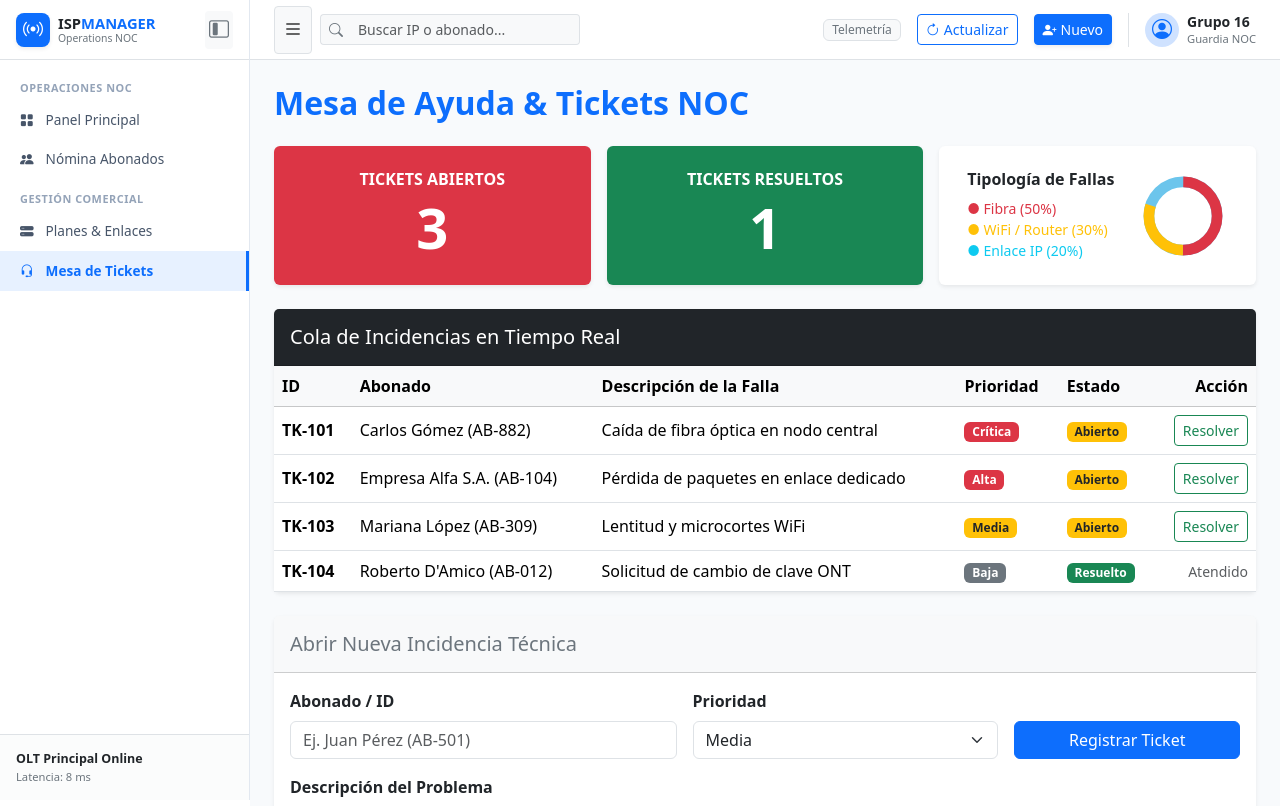
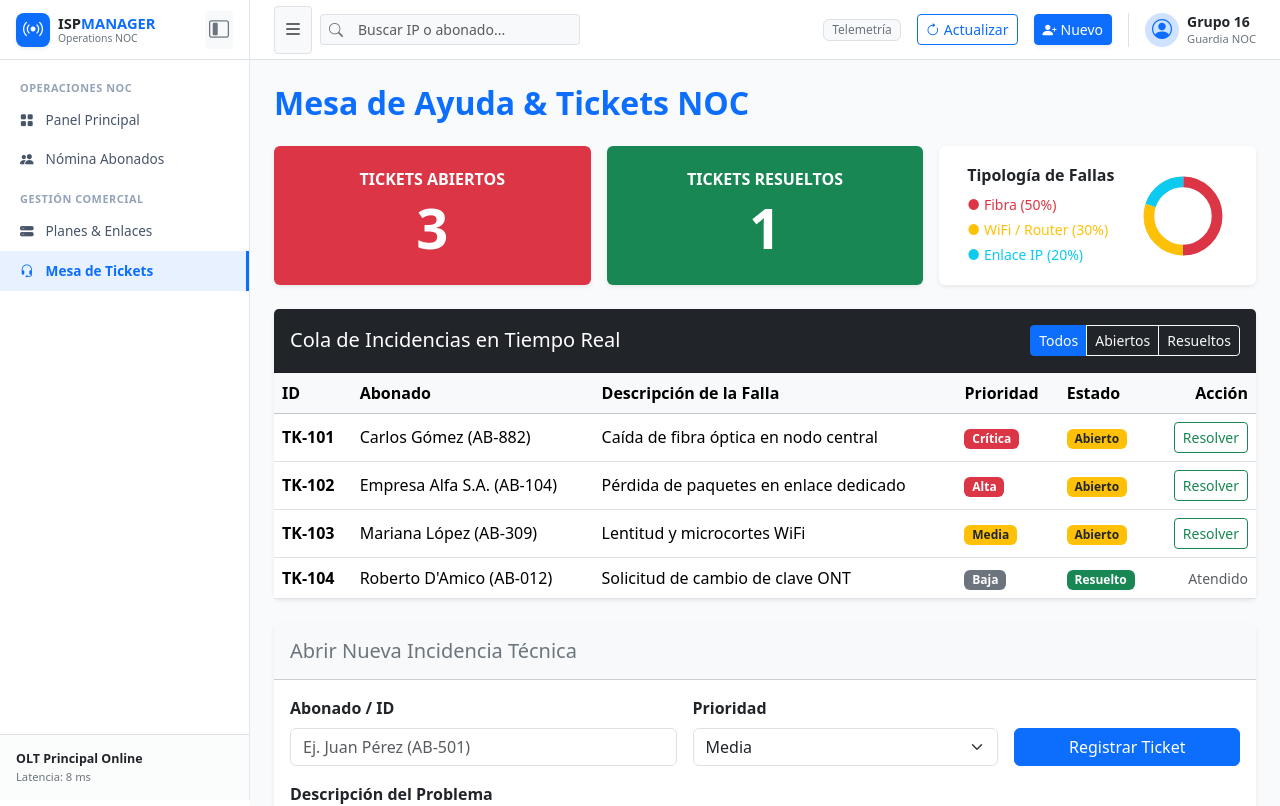
Before and after one commit to AlexisLencina-prog/manager-isp-frontend, a React (Vite) app: page /soporte in a window 1280 px wide. Shown: the top 806 px of the page. Built offline with nearby package versions, Linux system fonts and the light colour scheme.

Commit message:
feat(tp7): aplica useState y useEffect en Planes y Soporte con sincronizacion y filtros

```diff
--- a/src/Pages/PlanesPage.jsx
+++ b/src/Pages/PlanesPage.jsx
@@ -1,4 +1,4 @@
-import React, { useState } from 'react';
+import React, { useState, useEffect } from 'react';
 
 const PLANES = [
   {
@@ -8,8 +8,8 @@ const PLANES = [
     unidad: 'MBPS',
     precioMensual: 8000,
     destacado: false,
-    colorGrafico: '#0dcaf0', // Color celeste / info
-    porcentajeGrafico: 35,   // Porcentaje visual del anillo
+    colorGrafico: '#0dcaf0',
+    porcentajeGrafico: 35,
     caracteristicas: [
       '50 Mbps de velocidad',
       'Ideal para 1-2 dispositivos',
@@ -23,8 +23,8 @@ const PLANES = [
     unidad: 'MBPS',
     precioMensual: 12000,
     destacado: false,
-    colorGrafico: '#0d6efd', // Color azul principal
-    porcentajeGrafico: 65,   // Porcentaje visual del anillo
+    colorGrafico: '#0d6efd',
+    porcentajeGrafico: 65,
     caracteristicas: [
       '150 Mbps de velocidad',
       'Ideal para 3-5 dispositivos',
@@ -39,8 +39,8 @@ const PLANES = [
     precioMensual: 18000,
     destacado: true,
     badgeText: 'RECOMENDADO',
-    colorGrafico: '#6f42c1', // Color violeta / premium
-    porcentajeGrafico: 100,  // Círculo completo
+    colorGrafico: '#6f42c1',
+    porcentajeGrafico: 100,
     caracteristicas: [
       '300 Mbps de velocidad',
       'Ideal para hogares con alto consumo',
@@ -50,11 +50,48 @@ const PLANES = [
 ];
 
 export const PlanesPage = () => {
-  const [esAnual, setEsAnual] = useState(false);
+  // --- USESTATE ---
+  const [esAnual, setEsAnual] = useState(() => {
+    // Recupera la preferencia guardada en el navegador si existe
+    const guardado = localStorage.getItem('facturacion_anual');
+    return guardado ? JSON.parse(guardado) : false;
+  });
+
   const [planSeleccionado, setPlanSeleccionado] = useState('PLAN-BASICO');
+  const [mensajeNotificacion, setMensajeNotificacion] = useState('');
+
+  // --- USEEFFECT 1: Sincronización con localStorage al cambiar esAnual ---
+  useEffect(() => {
+    localStorage.setItem('facturacion_anual', JSON.stringify(esAnual));
+  }, [esAnual]); // Se ejecuta únicamente cuando la dependencia 'esAnual' cambia
+
+  // --- USEEFFECT 2: Alerta/Efecto al cambiar de plan o modalidad ---
+  useEffect(() => {
+    const planObj = PLANES.find((p) => p.id === planSeleccionado);
+    if (planObj) {
+      setMensajeNotificacion(
+        `Has seleccionado ${planObj.nombre} con facturación ${esAnual ? 'Anual (-15%)' : 'Mensual'}.`
+      );
+
+      // Ocultar la notificación automáticamente a los 4 segundos (Cleanup de timer)
+      const timer = setTimeout(() => {
+        setMensajeNotificacion('');
+      }, 4000);
+
+      return () => clearTimeout(timer); // Cleanup function para evitar fugas
+    }
+  }, [planSeleccionado, esAnual]); // Dependencias: cambia si el usuario elige otro plan o cambia la facturación
 
   return (
     <>
+      {/* Alerta dinámica generada por useEffect */}
+      {mensajeNotificacion && (
+        <div className="alert alert-info border-0 shadow-sm d-flex align-items-center mb-4 rounded-3 fade show">
+          <i className="bi bi-info-circle-fill fs-5 me-2 text-info"></i>
+          <div>{mensajeNotificacion}</div>
+        </div>
+      )}
+
       {/* Encabezado y Toggle Mensual/Anual */}
       <div className="d-flex justify-content-between align-items-center mb-4">
         <div>
@@ -87,14 +124,11 @@ export const PlanesPage = () => {
       <div className="row g-4">
         {PLANES.map((plan) => {
           const isSelected = planSeleccionado === plan.id;
-
           const precioMensualConDescuento = esAnual
             ? Math.round(plan.precioMensual * 0.85)
             : plan.precioMensual;
 
           const precioTotalAnual = precioMensualConDescuento * 12;
-
-          // Cálculo del borde pintado para el SVG circular
           const dashArray = `${plan.porcentajeGrafico} ${100 - plan.porcentajeGrafico}`;
 
           return (
@@ -104,7 +138,6 @@ export const PlanesPage = () => {
                   isSelected ? 'border-2 border-primary' : 'border-0'
                 }`}
               >
-                {/* Encabezado azul oscuro */}
                 <div
                   className="d-flex justify-content-between align-items-center py-3 px-4"
                   style={{ backgroundColor: '#005691', color: '#ffffff' }}
@@ -118,10 +151,8 @@ export const PlanesPage = () => {
                 </div>
 
                 <div className="card-body d-flex flex-column align-items-center text-center p-4">
-                  {/* Gráfico SVG en dona pintado con el color de cada plan */}
                   <div className="my-3 position-relative d-flex align-items-center justify-content-center">
                     <svg width="140" height="140" viewBox="0 0 42 42">
-                      {/* Fondo gris del anillo */}
                       <circle
                         cx="21"
                         cy="21"
@@ -130,7 +161,6 @@ export const PlanesPage = () => {
                         stroke="#e9ecef"
                         strokeWidth="4"
                       />
-                      {/* Anillo pintado con color y porcentaje correspondiente */}
                       <circle
                         cx="21"
                         cy="21"
@@ -143,7 +173,6 @@ export const PlanesPage = () => {
                       />
                     </svg>
 
-                    {/* Texto dentro del gráfico circular */}
                     <div className="position-absolute d-flex flex-column align-items-center">
                       <span className="h3 fw-bold text-dark mb-0">{plan.velocidad}</span>
                       <small className="text-muted fw-semibold" style={{ fontSize: '0.75rem' }}>
@@ -152,7 +181,6 @@ export const PlanesPage = () => {
                     </div>
                   </div>
 
-                  {/* Precios y desglose anual */}
                   <div className="my-2">
                     <div>
                       <span className="display-6 fw-bold text-dark">
@@ -168,7 +196,6 @@ export const PlanesPage = () => {
                     )}
                   </div>
 
-                  {/* Lista de características */}
                   <ul className="list-unstyled w-100 text-start my-3 pt-3 border-top">
                     {plan.caracteristicas.map((item, idx) => (
                       <li key={idx} className="mb-2 text-secondary small d-flex align-items-center">
@@ -178,7 +205,6 @@ export const PlanesPage = () => {
                     ))}
                   </ul>
 
-                  {/* Botón de Selección */}
                   <div className="mt-auto w-100 pt-3">
                     <button
                       type="button"
--- a/src/Pages/SoportePage.jsx
+++ b/src/Pages/SoportePage.jsx
@@ -1,4 +1,4 @@
-import React, { useState } from 'react';
+import React, { useState, useEffect } from 'react';
 
 const TICKETS_INICIALES = [
   {
@@ -24,7 +24,7 @@ const TICKETS_INICIALES = [
   },
   {
     id: 'TK-104',
-    abonado: 'Roberto D\'Amico (AB-012)',
+    abonado: "Roberto D'Amico (AB-012)",
     falla: 'Solicitud de cambio de clave ONT',
     prioridad: 'Baja',
     estado: 'Resuelto'
@@ -32,14 +32,27 @@ const TICKETS_INICIALES = [
 ];
 
 export const SoportePage = () => {
+  // --- USESTATE ---
   const [tickets, setTickets] = useState(TICKETS_INICIALES);
   const [fallaForm, setFallaForm] = useState('');
   const [abonadoForm, setAbonadoForm] = useState('');
   const [prioridadForm, setPrioridadForm] = useState('Media');
+  const [filtroEstado, setFiltroEstado] = useState('Todos');
 
   const abiertos = tickets.filter((t) => t.estado === 'Abierto').length;
   const resueltos = tickets.filter((t) => t.estado === 'Resuelto').length;
 
+  // --- USEEFFECT: Sincronizar el título de la pestaña del navegador ---
+  useEffect(() => {
+    document.title = `(${abiertos}) Tickets Abiertos - ISP Manager`;
+
+    // Cleanup: Restablece el título por defecto al cambiar de página/desmontar
+    return () => {
+      document.title = 'ISP MANAGER - Sistema de Gestión NOC';
+    };
+  }, [abiertos]); // Dependencia: Se ejecuta cada vez que el número de tickets 'abiertos' cambia
+
+  // Manejadores de eventos
   const handleResolver = (id) => {
     setTickets(
       tickets.map((t) => (t.id === id ? { ...t, estado: 'Resuelto' } : t))
@@ -62,6 +75,13 @@ export const SoportePage = () => {
     setAbonadoForm('');
     setFallaForm('');
   };
+
+  // Filtrado reactivo de tickets según estado
+  const ticketsFiltrados = tickets.filter((ticket) => {
+    if (filtroEstado === 'Abiertos') return ticket.estado === 'Abierto';
+    if (filtroEstado === 'Resueltos') return ticket.estado === 'Resuelto';
+    return true; // Todos
+  });
 
   const getBadgePrioridad = (prioridad) => {
     switch (prioridad) {
@@ -102,14 +122,21 @@ export const SoportePage = () => {
             <div className='card-body d-flex align-items-center justify-content-around py-3'>
               <div>
                 <h6 className='fw-bold mb-2'>Tipología de Fallas</h6>
-                <small className='d-block text-danger'>● Fibra (50%)</small>
-                <small className='d-block text-warning'>● WiFi / Router (30%)</small>
-                <small className='d-block text-info'>● Enlace IP (20%)</small>
+                <div className='d-flex align-items-center gap-1 text-danger small mb-1'>
+                  <span className='fw-bold'>●</span> Fibra (50%)
+                </div>
+                <div className='d-flex align-items-center gap-1 text-warning small mb-1'>
+                  <span className='fw-bold'>●</span> WiFi / Router (30%)
+                </div>
+                <div className='d-flex align-items-center gap-1 text-info small'>
+                  <span className='fw-bold'>●</span> Enlace IP (20%)
+                </div>
               </div>
               <svg width='90' height='90' viewBox='0 0 42 42' className='donut'>
-                <circle cx='21' cy='21' r='15.915' fill='transparent' stroke='#6cc5ec' strokeWidth='5'></circle>
+                <circle cx='21' cy='21' r='15.915' fill='transparent' stroke='#e9ecef' strokeWidth='5'></circle>
                 <circle cx='21' cy='21' r='15.915' fill='transparent' stroke='#dc3545' strokeWidth='5' strokeDasharray='50 50' strokeDashoffset='25'></circle>
                 <circle cx='21' cy='21' r='15.915' fill='transparent' stroke='#ffc107' strokeWidth='5' strokeDasharray='30 70' strokeDashoffset='75'></circle>
+                <circle cx='21' cy='21' r='15.915' fill='transparent' stroke='#0dcaf0' strokeWidth='5' strokeDasharray='20 80' strokeDashoffset='45'></circle>
               </svg>
             </div>
           </div>
@@ -118,9 +145,25 @@ export const SoportePage = () => {
 
       {/* Tabla de Cola de Tickets */}
       <div className='card border-0 shadow-sm mb-4'>
-        <div className='card-header bg-dark text-white py-3'>
+        <div className='card-header bg-dark text-white py-3 d-flex justify-content-between align-items-center'>
           <h5 className='mb-0'>Cola de Incidencias en Tiempo Real</h5>
+          {/* Botones de Filtro por Estado (useState) */}
+          <div className='btn-group btn-group-sm' role='group'>
+            {['Todos', 'Abiertos', 'Resueltos'].map((estado) => (
+              <button
+                key={estado}
+                type='button'
+                className={`btn ${
+                  filtroEstado === estado ? 'btn-primary' : 'btn-outline-light'
+                }`}
+                onClick={() => setFiltroEstado(estado)}
+              >
+                {estado}
+              </button>
+            ))}
+          </div>
         </div>
+
         <div className='card-body p-0 table-responsive'>
           <table className='table table-hover align-middle mb-0'>
             <thead className='table-light'>
@@ -134,7 +177,7 @@ export const SoportePage = () => {
               </tr>
             </thead>
             <tbody>
-              {tickets.map((ticket) => (
+              {ticketsFiltrados.map((ticket) => (
                 <tr key={ticket.id}>
                   <td className='fw-bold'>{ticket.id}</td>
                   <td>{ticket.abonado}</td>
@@ -145,7 +188,13 @@ export const SoportePage = () => {
                     </span>
                   </td>
                   <td>
-                    <span className={`badge ${ticket.estado === 'Abierto' ? 'bg-warning text-dark' : 'bg-success'}`}>
+                    <span
+                      className={`badge ${
+                        ticket.estado === 'Abierto'
+                          ? 'bg-warning text-dark'
+                          : 'bg-success'
+                      }`}
+                    >
                       {ticket.estado}
                     </span>
                   </td>
@@ -164,6 +213,13 @@ export const SoportePage = () => {
                   </td>
                 </tr>
               ))}
+              {ticketsFiltrados.length === 0 && (
+                <tr>
+                  <td colSpan='6' className='text-center py-3 text-muted'>
+                    No hay incidencias para mostrar en esta categoría.
+                  </td>
+                </tr>
+              )}
             </tbody>
           </table>
         </div>
@@ -177,7 +233,9 @@ export const SoportePage = () => {
         <div className='card-body'>
           <form onSubmit={handleNuevoTicket} className='row g-3'>
             <div className='col-12 col-md-5'>
-              <label htmlFor='abonado' className='form-label fw-semibold'>Abonado / ID</label>
+              <label htmlFor='abonado' className='form-label fw-semibold'>
+                Abonado / ID
+              </label>
               <input
                 type='text'
                 id='abonado'
@@ -189,7 +247,9 @@ export const SoportePage = () => {
               />
             </div>
             <div className='col-12 col-md-4'>
-              <label htmlFor='prioridad' className='form-label fw-semibold'>Prioridad</label>
+              <label htmlFor='prioridad' className='form-label fw-semibold'>
+                Prioridad
+              </label>
               <select
                 id='prioridad'
                 className='form-select'
@@ -208,7 +268,9 @@ export const SoportePage = () => {
               </button>
             </div>
             <div className='col-12'>
-              <label htmlFor='falla' className='form-label fw-semibold'>Descripción del Problema</label>
+              <label htmlFor='falla' className='form-label fw-semibold'>
+                Descripción del Problema
+              </label>
               <textarea
                 id='falla'
                 className='form-control'
```
